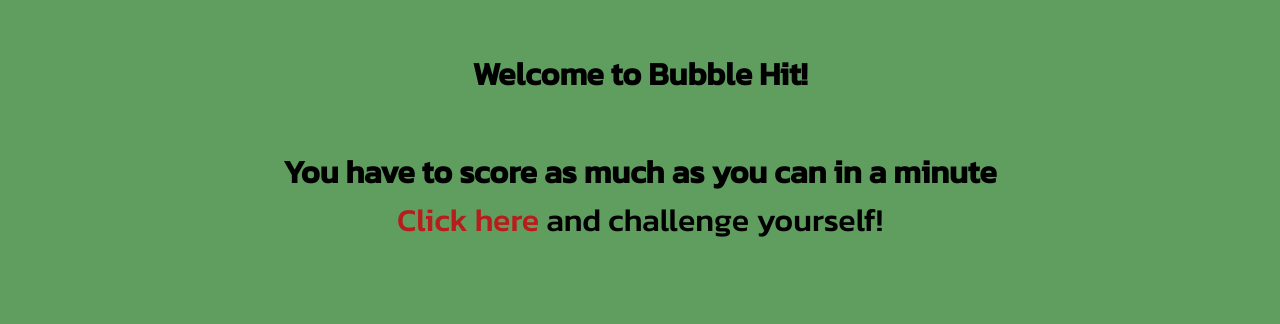
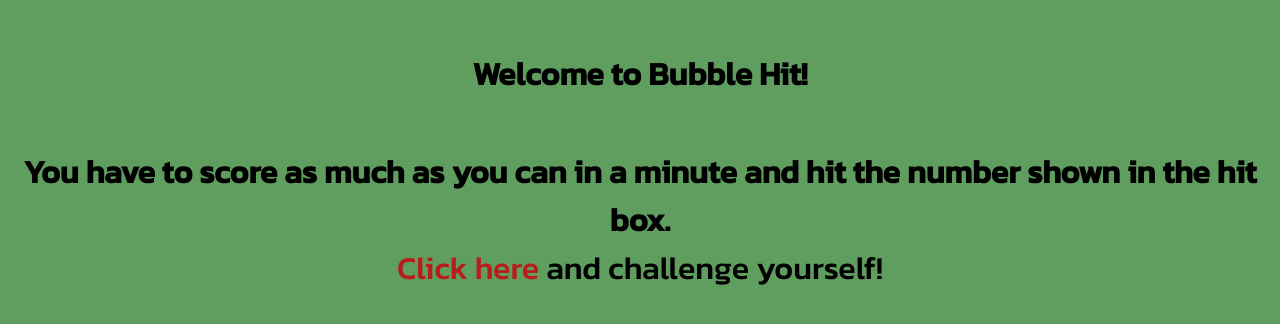
Before and after one commit to tahircoder2344/Bubble-Hit, a plain HTML site: page index.html in a window 1280 px wide. Drawn offline with Linux system fonts and the light colour scheme.

Commit message:
Update index.html

```diff
--- a/index.html
+++ b/index.html
@@ -45,7 +45,7 @@
   <body>
     <main>
       <h1>Welcome to Bubble Hit!</h1>
-      <h4>You have to score as much as you can in a minute</h4>
+      <h4>You have to score as much as you can in a minute and hit the number shown in the hit box.</h4>
       <span><a href="firstPage.html">Click here</a> and challenge yourself!</span>
     </main>
   </body>
```
